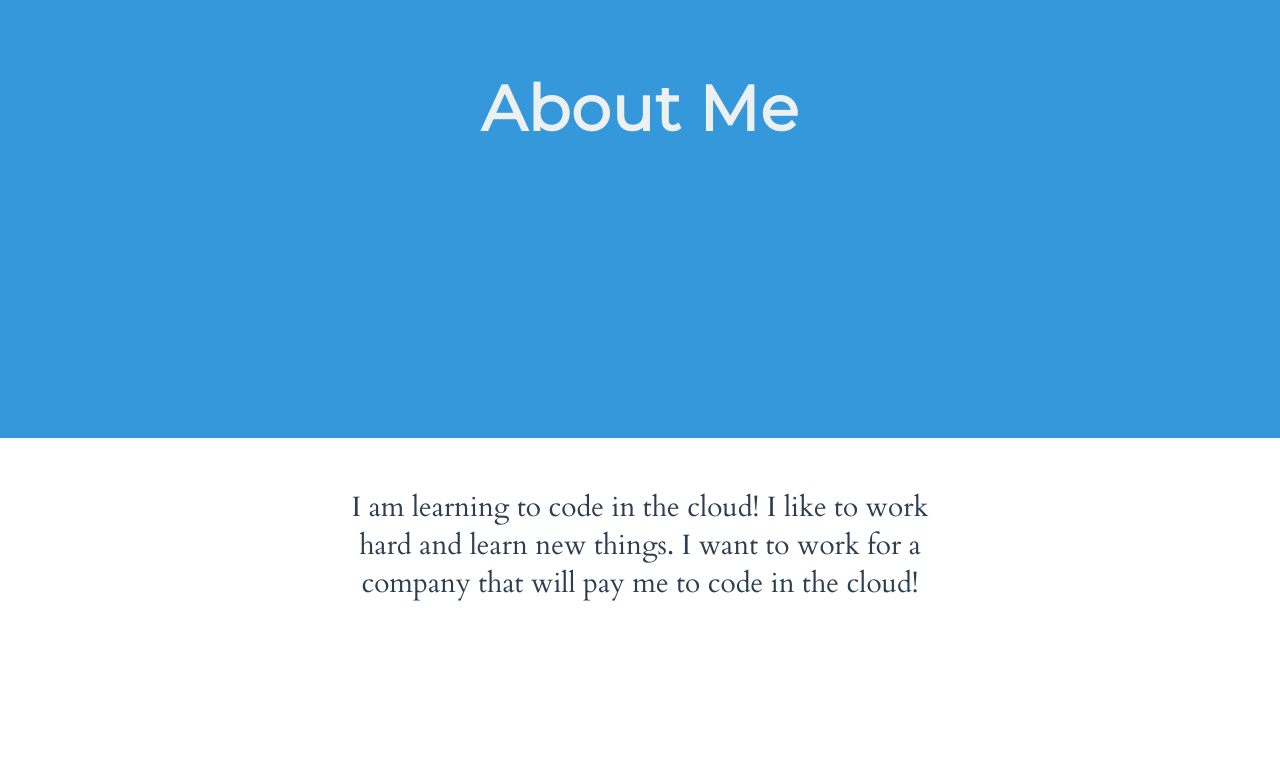
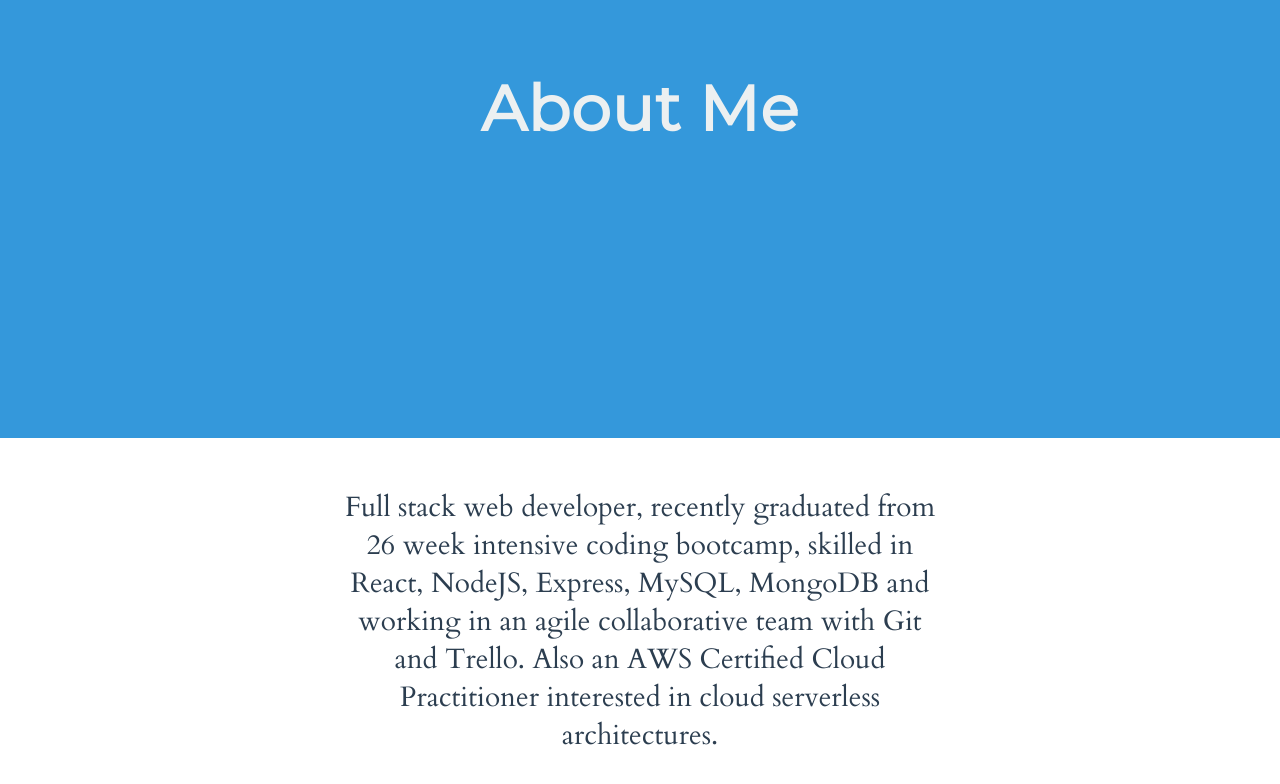
Before and after one commit to charmata/my-portfolio, a React app: page index.html in a window 1280 px wide. Shown: the part 1670-2454 px from the top of the page. Built offline with nearby package versions, Linux system fonts and the light colour scheme.

Commit message:
Update about me

```diff
--- a/index.html
+++ b/index.html
@@ -70,8 +70,8 @@
 
     <section class="section section--alignCentered section--description">
       <p class="color--darkgrey section__description">
-        I am learning to code in the cloud! I like to work hard and learn new things.
-        I want to work for a company that will pay me to code in the cloud!
+        Full stack web developer, recently graduated from 26 week intensive coding bootcamp, skilled in React, NodeJS, Express, MySQL, MongoDB and working in an agile collaborative team with Git and Trello.
+        Also an AWS Certified Cloud Practitioner interested in cloud serverless architectures.
       </p>
 
     <script src="dist/bundle.js"></script>
```
